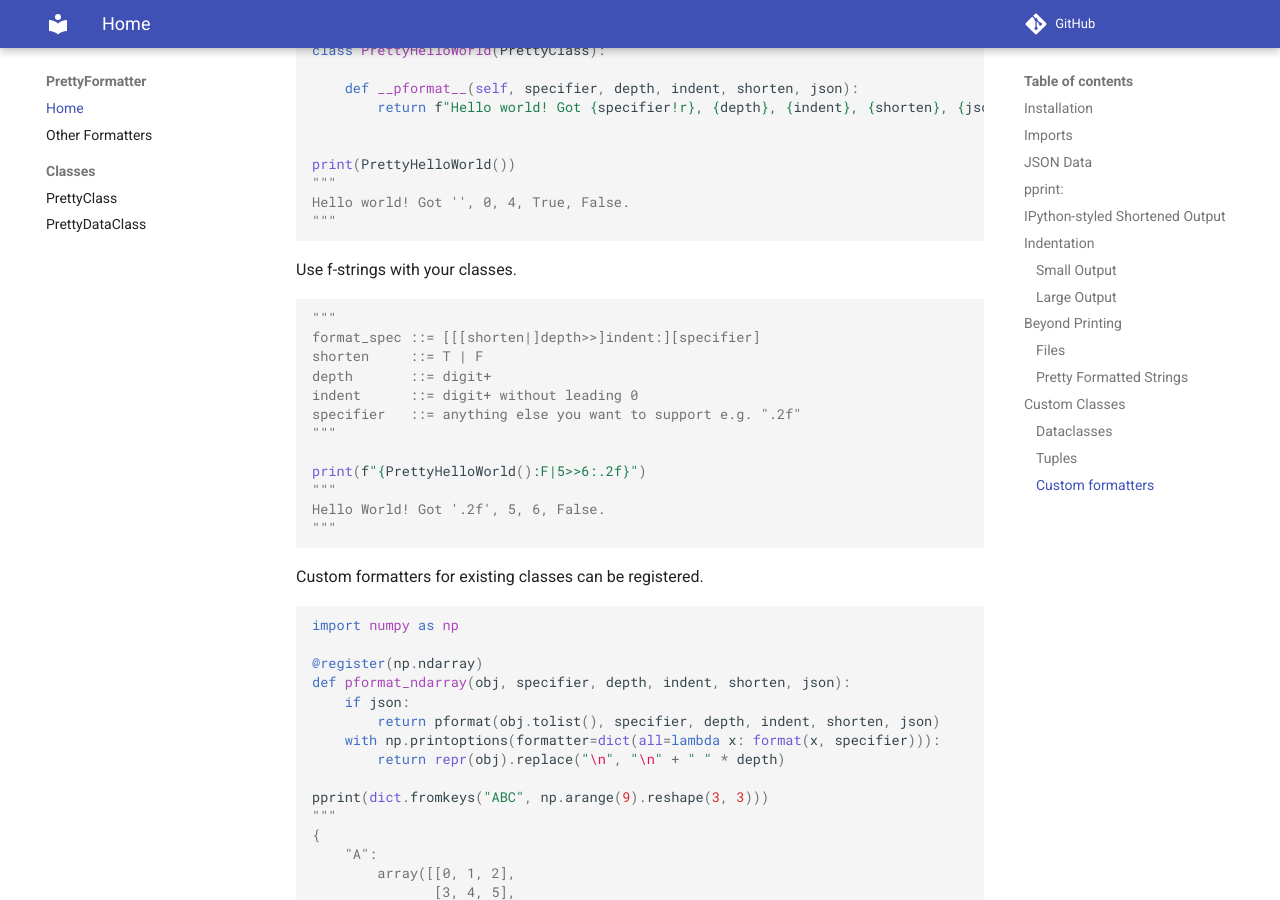
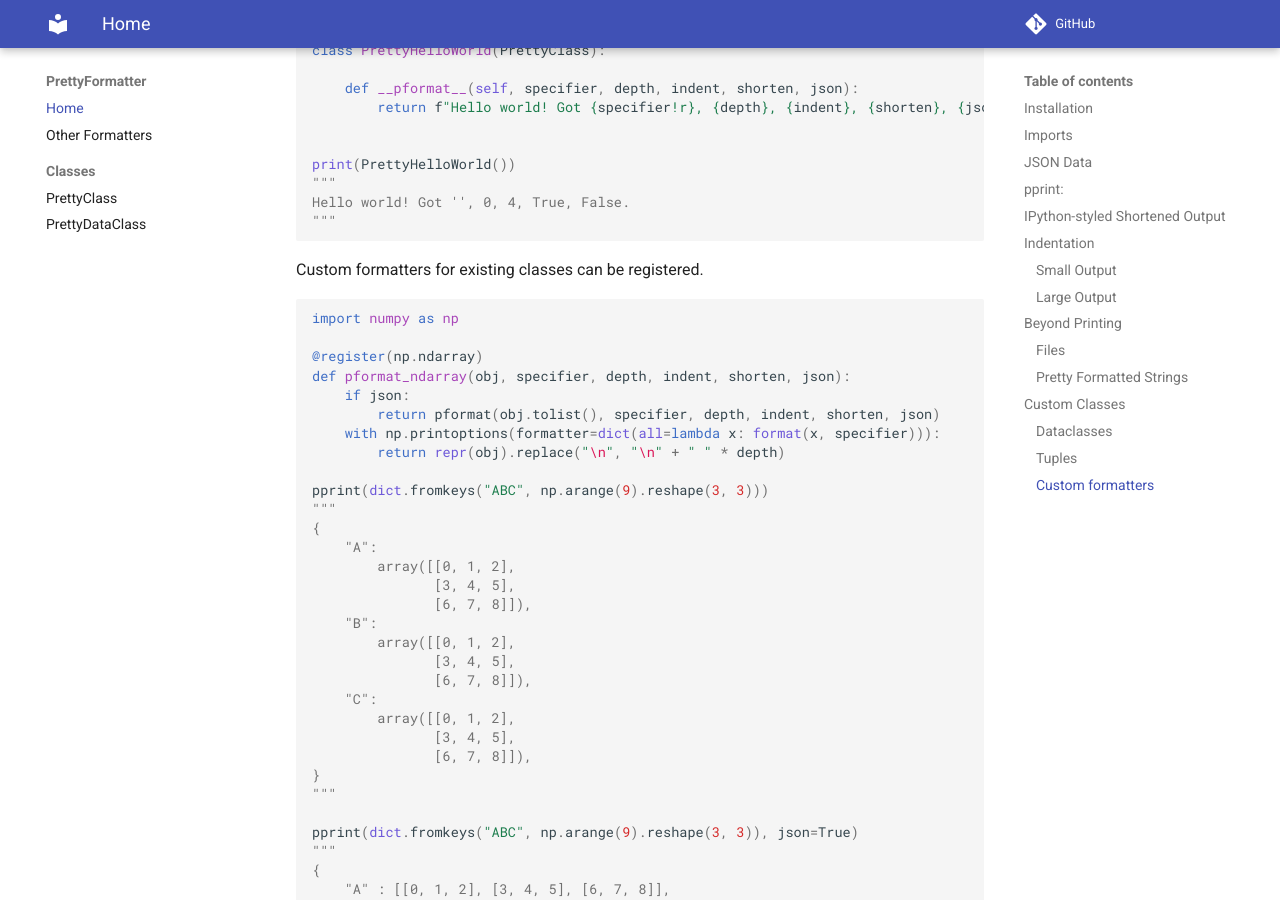
Before and after one commit to SimpleArt/prettyformatter, an MkDocs documentation site: the page built from docs/index.md, in a window 1280 px wide and 900 px high, scrolled down 7005 px. Built offline with MkDocs 1.6.1 and Material for MkDocs 9.7.7, drawn with Linux system fonts in a browser that asks for light colours; comment, search, counter and statistics services are not loaded.

Commit message:
Removed outdated `__format__` documentation

````diff
--- a/docs/index.md
+++ b/docs/index.md
@@ -370,23 +370,6 @@ Hello world! Got '', 0, 4, True, False.
 """
 ```
 
-Use f-strings with your classes.
-
-```python
-"""
-format_spec ::= [[[shorten|]depth>>]indent:][specifier]
-shorten     ::= T | F
-depth       ::= digit+
-indent      ::= digit+ without leading 0
-specifier   ::= anything else you want to support e.g. ".2f"
-"""
-
-print(f"{PrettyHelloWorld():F|5>>6:.2f}")
-"""
-Hello World! Got '.2f', 5, 6, False.
-"""
-```
-
 Custom formatters for existing classes can be registered.
 
 ```python
--- a/src/prettyformatter/__init__.py
+++ b/src/prettyformatter/__init__.py
@@ -178,7 +178,7 @@ Examples
             "C" : [[0, 1, 2], [3, 4, 5], [6, 7, 8]],
         }
 """
-__version__ = "1.5.1"
+__version__ = "1.5.2"
 
 from ._pretty_class import PrettyClass
 from ._pretty_dataclass import PrettyDataclass
````
Also changed, not shown: docs/pretty_class.md (+0 -10 lines), 1 other file.
